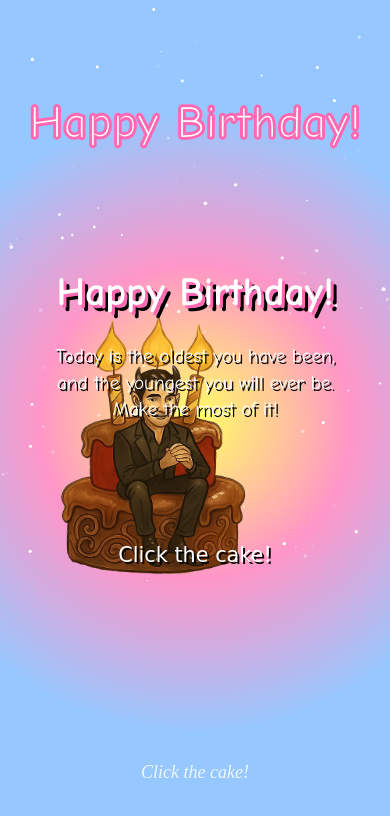
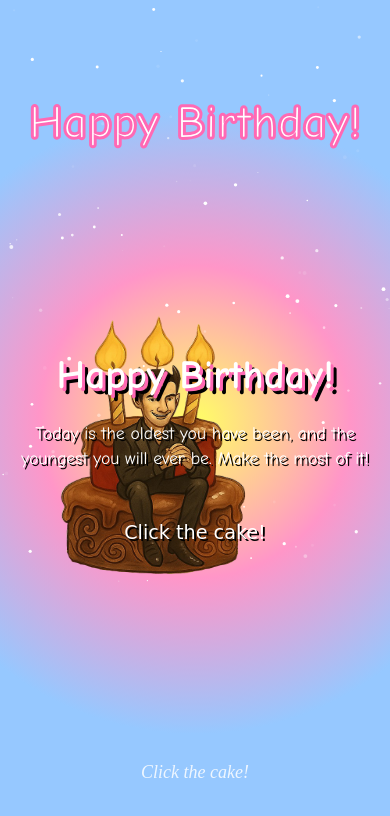
Before and after one commit to SashaYashina/AniDia, a plain HTML site: page index.html in a window 390 px wide. Drawn offline with Linux system fonts and the light colour scheme.

Commit message:
Update style.css

```diff
--- a/css/style.css
+++ b/css/style.css
@@ -29,6 +29,7 @@ canvas {
     left: 0;
     width: 100%;
     height: 100%;
+    pointer-events: none;
 }
 
 /* Стили для заставки */
@@ -43,20 +44,21 @@ canvas {
     text-align: center;
     color: white;
     pointer-events: none;
+    padding-top: 80px;
 }
 
 .birthday-title {
-    font-size: 4em;
+    font-size: 3.5em;
     font-weight: bold;
     text-shadow: 3px 3px 0 #ff69b4, 6px 6px 0 #000;
-    margin-bottom: 20px;
+    margin-bottom: 15px;
     animation: float 3s ease-in-out infinite;
 }
 
 .birthday-subtitle {
-    font-size: 1.5em;
+    font-size: 1.3em;
     text-shadow: 2px 2px 0 #000;
-    margin-bottom: 40px;
+    margin-bottom: 20px;
     max-width: 80%;
     line-height: 1.4;
 }
@@ -65,11 +67,9 @@ canvas {
     pointer-events: auto;
     cursor: pointer;
     transition: transform 0.3s ease;
-    margin: 30px 0;
-}
-
-.cake-container:hover {
-    transform: scale(1.05);
+    margin: 10px 0;
+    position: relative;
+    z-index: 1000;
 }
 
 .cake-placeholder {
@@ -88,10 +88,10 @@ canvas {
 }
 
 .click-hint {
-    font-size: 1.3em;
+    font-size: 1.2em;
     text-shadow: 2px 2px 0 #000;
     animation: blink 2s infinite;
-    margin-top: 20px;
+    margin-top: 10px;
     font-family: 'Segoe Script', cursive;
 }
 
@@ -208,13 +208,18 @@ canvas {
     }
 
     .birthday-subtitle {
-        font-size: 1.2em;
+        font-size: 1.1em;
+        max-width: 90%;
     }
 
     .cake-placeholder {
         width: 300px;
         height: 250px;
         font-size: 20px;
+    }
+
+    .splash-content {
+        padding-top: 60px;
     }
 
     .album-controls {
```
